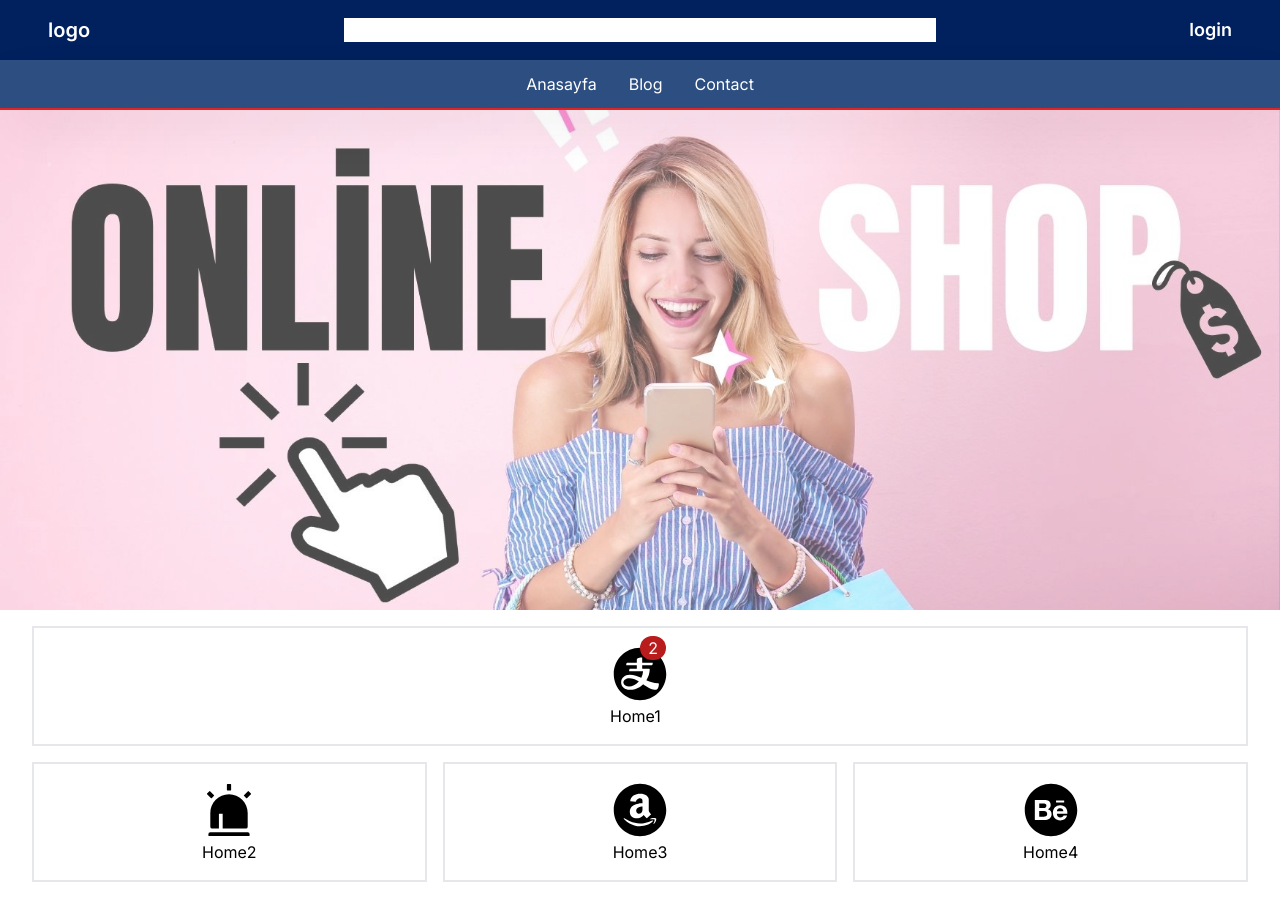
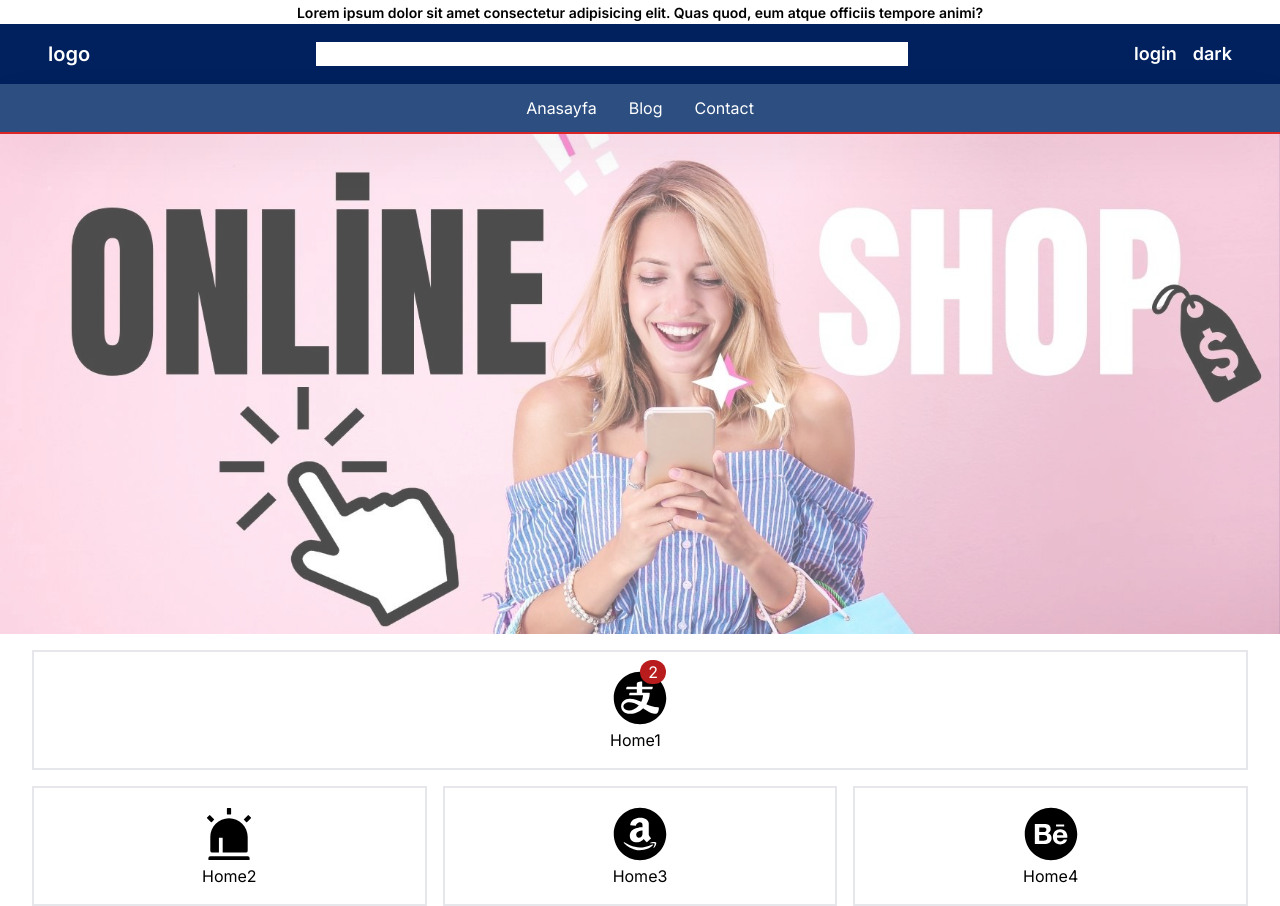
Before and after one commit to efegorkemumit/blog-proje1-nextjsdersleri, a Next.js app: page / in a window 1280 px wide. Before the commit the page ends 882 px from the top, so only its background shows below. Built offline with nearby package versions, Linux system fonts and the light colour scheme.

Commit message:
DarkMode dark

```diff
--- a/app/page.tsx
+++ b/app/page.tsx
@@ -1,5 +1,8 @@
+'use client'
+
 import { Pacifico } from "next/font/google";
 import Image from "next/image";
+import { useEffect, useState } from "react";
 import { AiFillAlert, AiFillAlipayCircle, AiFillAmazonCircle, AiFillBehanceCircle } from "react-icons/ai";
 
 //const inter = Inter({ subsets: ["latin"] });
@@ -8,8 +11,34 @@ const pacifiko = Pacifico({ subsets: ["cyrillic"], weight: "400" });
 
 
 export default function Home() {
+
+  const [darkMode, setDarkMode] = useState(false);
+
+  useEffect(() => {
+    if (darkMode) {
+      document.documentElement.classList.add('dark');
+    } else {
+      document.documentElement.classList.remove('dark');
+    }
+  }, [darkMode]);
+
+
   return (
     <>
+
+<div className="items-center text-center bg-white dark:bg-black
+
+">
+  <a href="" className="font-semibold text-sm text-black hover:text-red-700
+  dark:text-white dark:hover:text-red-300
+  ">
+
+    Lorem ipsum dolor sit amet consectetur adipisicing elit. Quas quod, eum atque officiis tempore animi?
+  </a>
+
+
+</div>
+
       <header className="bg-mycolor3 p-4 ">
         <div className="container mx-auto flex flex-row justify-between items-center ">
           <div className="text-white text-lg md:text-xl  font-semibold">
@@ -21,12 +50,20 @@ export default function Home() {
           </div>
 
 
-          <div className="text-white text-lg font-semibold">
+          <div className="text-white flex text-lg font-semibold gap-4">
+            <div>
             login
+            </div>
+
+            <button onClick={()=>setDarkMode(!darkMode)}>
+              dark
+            </button>
           </div>
 
         </div>
       </header>
+
+
 
       <div className="flex items-center p-3 space-x-8  justify-center bg-mycolor4 border-b-2 border-b-red-600  shadow-2xl">
         <a href="" className="text-white hover:text-black">Anasayfa</a>
@@ -53,7 +90,7 @@ export default function Home() {
 
          <div className="relative">
          <AiFillAlipayCircle className="text-6xl z-10" />
-            <div className="z-50 absolute right-1 -top-2 dark:bg-white bg-red-700 rounded-full px-2 text-white"> 2</div>
+            <div className="z-50 absolute right-1 -top-2  bg-red-700 rounded-full px-2 text-white"> 2</div>
             <h2>Home1</h2>
 
          </div>
--- a/tailwind.config.ts
+++ b/tailwind.config.ts
@@ -1,6 +1,7 @@
 import type { Config } from "tailwindcss";
 
 const config: Config = {
+  darkMode: 'class', // 'media' veya 'class' olarak ayarlanabilir
   content: [
     "./pages/**/*.{js,ts,jsx,tsx,mdx}",
     "./components/**/*.{js,ts,jsx,tsx,mdx}",
```
